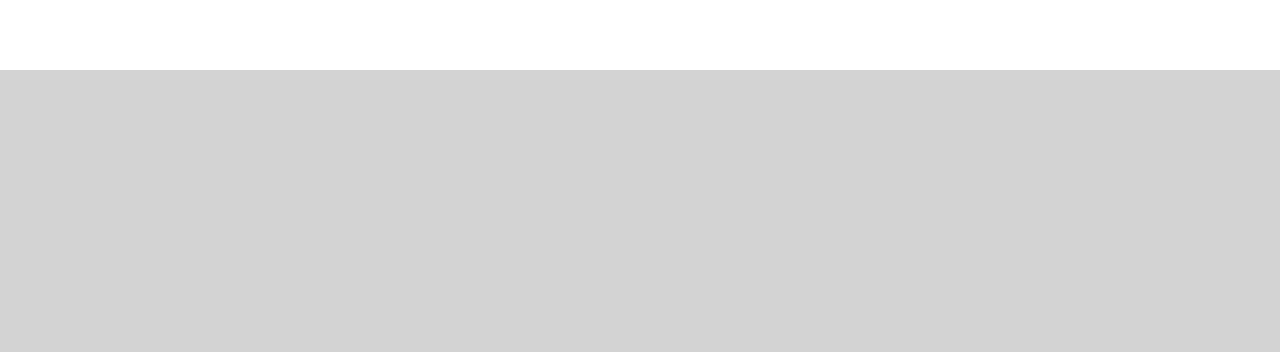
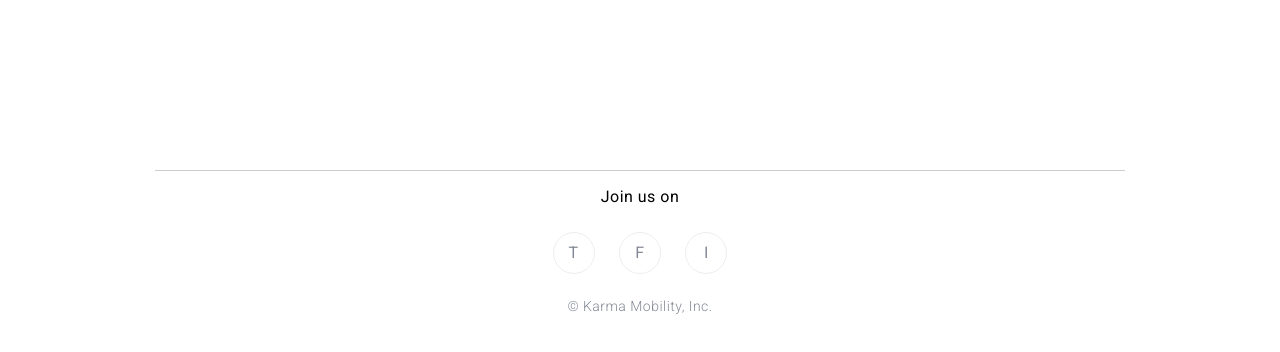
Before and after one commit to rebeccaleach/karma-clone, a plain HTML site: page index.html in a window 1280 px wide. Shown: the part 1052-1404 px from the top of the page. Before the commit the page ends 1122 px from the top, so only its background shows below. Drawn offline with Linux system fonts and the light colour scheme.

Commit message:
commit 4

```diff
--- a/css/style.css
+++ b/css/style.css
@@ -57,6 +57,7 @@ nav {
   width: 100%;
   z-index: 10;
   background-color: #fff;
+  border-bottom: 1px #eee solid;
 }
 
 .content {
@@ -151,6 +152,36 @@ button:hover {
   width: 125px;
 }
 
-/*.three li {
 
-}*/
+
+/* ~~~~ FOOTER ~~~~ */
+
+footer {
+  margin: 0;
+  padding: 100px 0;
+  background-color: #fff;
+  text-align: center;
+}
+
+.content-footer {
+  border-top: 1px #ccc solid;
+}
+
+.footer {
+  color: black;
+}
+
+.social {
+  margin: 10px 10px;
+  padding: 10px;
+  display: inline-block;
+  width: 20px;
+  height: 20px;
+  border: 1px #eee solid;
+  border-radius: 50%;
+}
+
+.copyright {
+  font-size: 14px;
+  font-weight: 300;
+}
--- a/index.html
+++ b/index.html
@@ -2,7 +2,8 @@
 <html lang="en">
 <head>
   <meta charset="UTF-8">
-  <title>TK</title>
+  <title>Rebecca's Karma Clone</title>
+  <link rel="shortcut icon" type="image/x-icon" href="favicon.ico">
   <link rel="stylesheet" href="css/normalize.css">
   <link rel="stylesheet" href="css/style.css">
   <link href='http://fonts.googleapis.com/css?family=Roboto:400,500,300' rel='stylesheet' type='text/css'>
@@ -71,7 +72,23 @@
   <!-- ~ MAIN ~ -->
 
   <footer>
+    <div class="content content-footer">
 
+      <p class="footer">Join us on</p>
+
+      <div class="social">
+        T
+      </div>
+      <div class="social">
+        F
+      </div>
+      <div class="social">
+        I
+      </div>
+
+      <p class="copyright">&copy; Karma Mobility, Inc.</p>
+
+    </div>
   </footer>
 
 
```
Also changed, not shown: favicon.ico (added).
